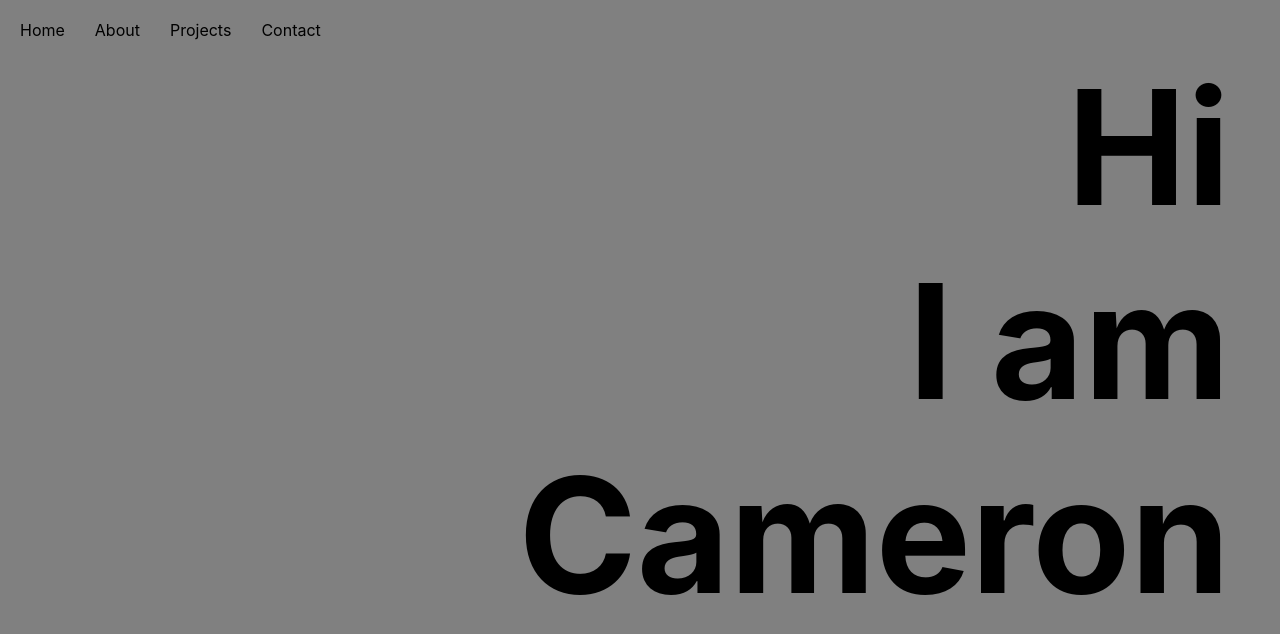
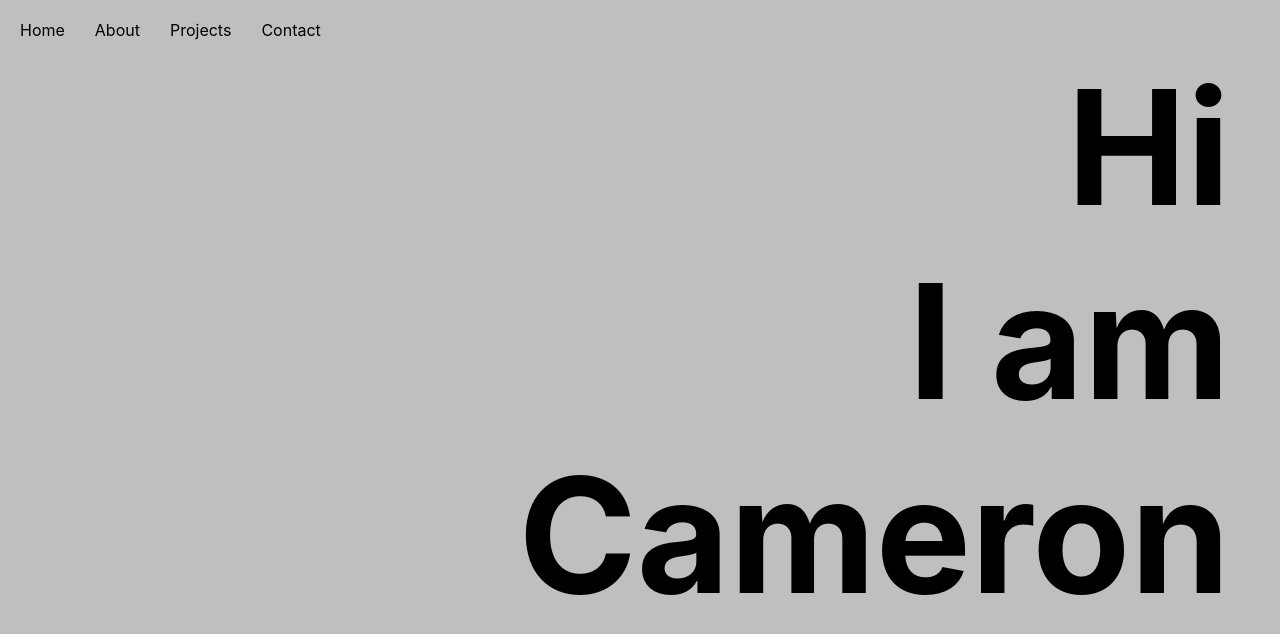
Before and after one commit to CameronHardy9/full-page-transition-portfolio, a React (Create React App) app: page / in a window 1280 px wide. Shown: the top 634 px of the page. Built offline with nearby package versions, Linux system fonts and the light colour scheme.

Commit message:
Changed home screen background color

```diff
--- a/src/index.css
+++ b/src/index.css
@@ -67,6 +67,6 @@
 }
 
 .grey {
-    background-color: grey;
+    background-color: rgb(191, 191, 191);
     color: white;
 }
```
